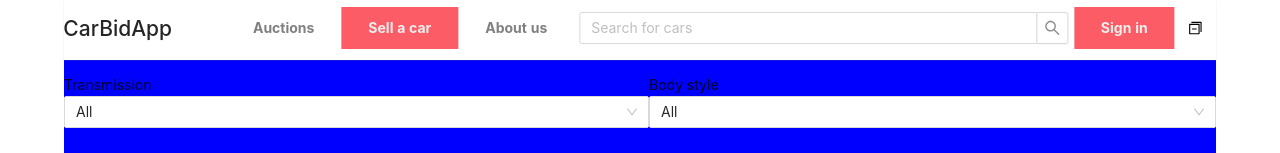
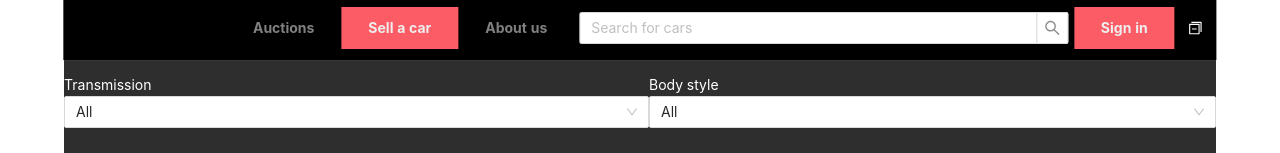
Before and after one commit to Petiazediter/CarAppRewrite, a React (Create React App) app in the folder car-app-frontend/: page / in a window 1280 px wide. Shown: the top 153 px of the page. Built offline with nearby package versions, Linux system fonts and the light colour scheme.

Commit message:
Implement dark theme to navbar.

```diff
--- a/car-app-frontend/src/RouterComponent.tsx
+++ b/car-app-frontend/src/RouterComponent.tsx
@@ -17,7 +17,8 @@ type ContentLayoutProps = {
 
 const ContentLayout = styled.div<ContentLayoutProps>((props) => ({
 	width: '90%',
-	background: props.isDark ? 'blue' : 'red',
+	background: props.isDark ? '#2E2E2E' : 'initial',
+	color: props.isDark ? 'white' : 'black',
 	minHeight: '100vh',
 	margin: 'auto',
 	paddingTop: `calc(${navbarHeight} + 1em)`,
--- a/car-app-frontend/src/components/shared/navbar-component/Navbar.styled.ts
+++ b/car-app-frontend/src/components/shared/navbar-component/Navbar.styled.ts
@@ -7,12 +7,23 @@ export const navbarHeight: string = '60px';
 
 interface NavbarMenuColProps {
 	highlight?: string;
+	isDark: boolean;
 }
+
+export type DarkModeProp = {
+	isDark: boolean;
+};
 
 export const NavbarMenuCol = styled(Col)<NavbarMenuColProps>(
 	(props: NavbarMenuColProps) => ({
 		background: `${props.highlight === IS_HIGHLIGHTED ? '#fc5c65' : 'none'}`,
-		color: `${props.highlight === IS_HIGHLIGHTED ? 'white' : 'black'}`,
+		color: `${
+			props.highlight === IS_HIGHLIGHTED
+				? 'white'
+				: props.isDark
+				? 'white'
+				: 'black'
+		}`,
 		fontWeight: 'bolder',
 		textAlign: 'center',
 		display: 'flex',
@@ -25,12 +36,12 @@ export const NavbarMenuCol = styled(Col)<NavbarMenuColProps>(
 	})
 );
 
-export const StyledNav = styled.nav({
+export const StyledNav = styled.nav<DarkModeProp>((props) => ({
 	zIndex: 10,
 	boxShadow: '0 1px 0 0 rgba(100,100,100,.2)',
 	height: navbarHeight,
 	position: 'fixed',
-	background: 'white',
+	background: props.isDark ? 'black' : 'white',
 	width: '100%',
 	left: 0,
 	top: 0,
@@ -44,13 +55,14 @@ export const StyledNav = styled.nav({
 	'@media only screen and (min-width: 1500px)': {
 		width: '70.1%',
 	},
-});
+}));
 
 export const NavbarLink = styled(Link)<NavbarMenuColProps>(
 	(props: NavbarMenuColProps) => ({
 		color: props.highlight === IS_HIGHLIGHTED ? '#eeeeee' : 'grey',
 		'&:hover': {
-			color: props.highlight === IS_HIGHLIGHTED ? 'white' : 'black',
+			color:
+				props.highlight === IS_HIGHLIGHTED || props.isDark ? 'white' : 'black',
 		},
 	})
 );
--- a/car-app-frontend/src/components/shared/navbar-component/Navbar.tsx
+++ b/car-app-frontend/src/components/shared/navbar-component/Navbar.tsx
@@ -103,7 +103,7 @@ export const Navbar: FunctionComponent = () => {
 	const initialTable: Car[] = [];
 	const [filterCars, setFilterCars] = useState(initialTable);
 	const getCarFromDatabase = useDatabaseContext().getCarBySearchTerm;
-	const { toggleTheme } = useContext(MyThemeContext);
+	const { toggleTheme, isDark } = useContext(MyThemeContext);
 
 	const { user } = useContext(UserContext);
 
@@ -114,25 +114,29 @@ export const Navbar: FunctionComponent = () => {
 	};
 
 	return width >= 800 ? (
-		<StyledNav>
+		<StyledNav isDark={isDark}>
 			<Row>
-				<NavbarMenuCol flex={1}>
+				<NavbarMenuCol isDark={isDark} flex={1}>
 					<TitleLink to="/">
 						<LeftAlignedH1>CarBidApp</LeftAlignedH1>
 					</TitleLink>
 				</NavbarMenuCol>
-				<NavbarMenuCol flex={1}>
-					<NavbarLink to="/">Auctions</NavbarLink>
+				<NavbarMenuCol isDark={isDark} flex={1}>
+					<NavbarLink isDark={isDark} to="/">
+						Auctions
+					</NavbarLink>
 				</NavbarMenuCol>
-				<NavbarMenuCol highlight={IS_HIGHLIGHTED} flex={1}>
-					<NavbarLink highlight={IS_HIGHLIGHTED} to="/sell">
+				<NavbarMenuCol isDark={isDark} highlight={IS_HIGHLIGHTED} flex={1}>
+					<NavbarLink isDark={isDark} highlight={IS_HIGHLIGHTED} to="/sell">
 						Sell a car
 					</NavbarLink>
 				</NavbarMenuCol>
-				<NavbarMenuCol flex={1}>
-					<NavbarLink to="/about">About us</NavbarLink>
+				<NavbarMenuCol isDark={isDark} flex={1}>
+					<NavbarLink isDark={isDark} to="/about">
+						About us
+					</NavbarLink>
 				</NavbarMenuCol>
-				<NavbarMenuCol flex={4}>
+				<NavbarMenuCol isDark={isDark} flex={4}>
 					<AutoComplete
 						className="full-width"
 						dropdownClassName="certain-category-search-dropdown"
@@ -149,32 +153,35 @@ export const Navbar: FunctionComponent = () => {
 						/>
 					</AutoComplete>
 				</NavbarMenuCol>
-				<NavbarMenuCol highlight={IS_HIGHLIGHTED} flex={1}>
-					<NavbarLink highlight={IS_HIGHLIGHTED} to="/sign-in">
+				<NavbarMenuCol isDark={isDark} highlight={IS_HIGHLIGHTED} flex={1}>
+					<NavbarLink isDark={isDark} highlight={IS_HIGHLIGHTED} to="/sign-in">
 						{user === undefined ? 'Sign in' : 'Profile'}
 					</NavbarLink>
 				</NavbarMenuCol>
-				<NavbarMenuCol style={{ padding: '1em' }}>
-					<SwitcherOutlined onClick={toggleTheme} />
+				<NavbarMenuCol isDark={isDark} style={{ padding: '1em' }}>
+					<SwitcherOutlined
+						color={isDark ? 'white' : 'black'}
+						onClick={toggleTheme}
+					/>
 				</NavbarMenuCol>
 			</Row>
 		</StyledNav>
 	) : (
-		<StyledNav>
+		<StyledNav isDark={isDark}>
 			<Row>
-				<NavbarMenuCol flex={1}>
+				<NavbarMenuCol isDark={isDark} flex={1}>
 					<TitleLink to="/">
 						<LeftAlignedH1>CarBidApp</LeftAlignedH1>
 					</TitleLink>
 				</NavbarMenuCol>
-				<NavbarMenuCol flex={3}>
+				<NavbarMenuCol isDark={isDark} flex={3}>
 					<Search
 						placeholder="Search for cars"
 						onSearch={onSearch}
 						style={searchStyle}
 					/>
 				</NavbarMenuCol>
-				<NavbarMenuCol flex={1}>
+				<NavbarMenuCol isDark={isDark} flex={1}>
 					<Dropdown overlay={menu} trigger={['click']}>
 						<MenuOutlined onClick={(e) => e.preventDefault()} />
 					</Dropdown>
```
